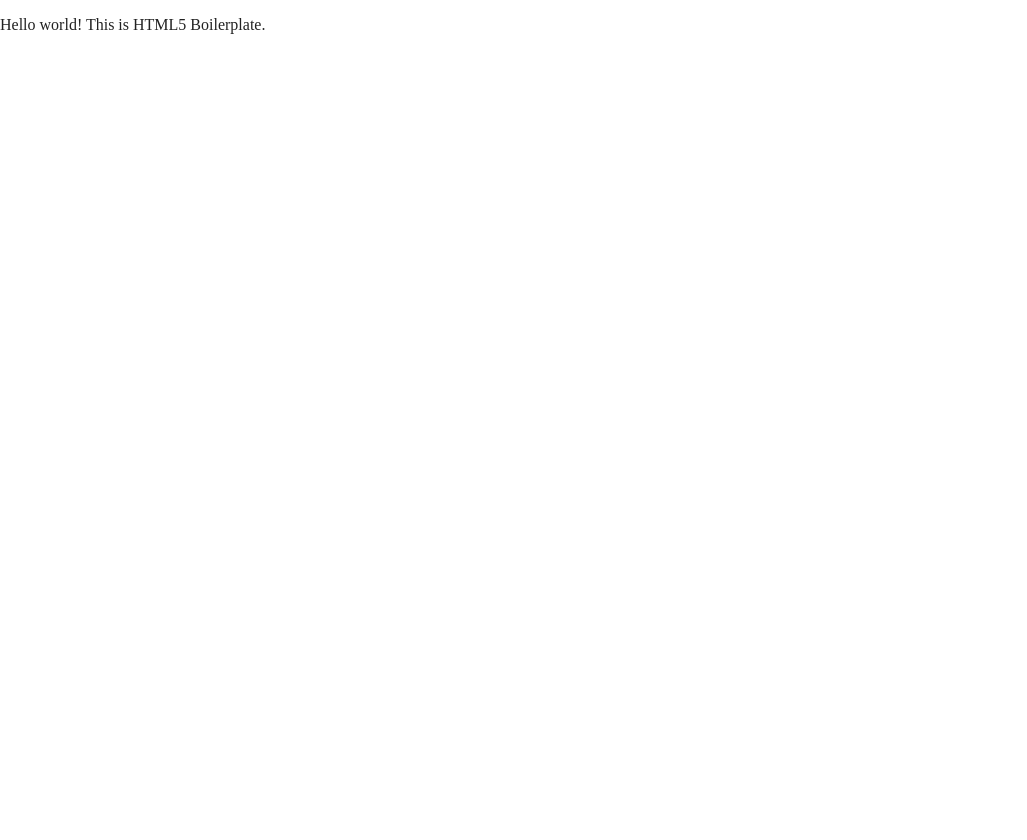
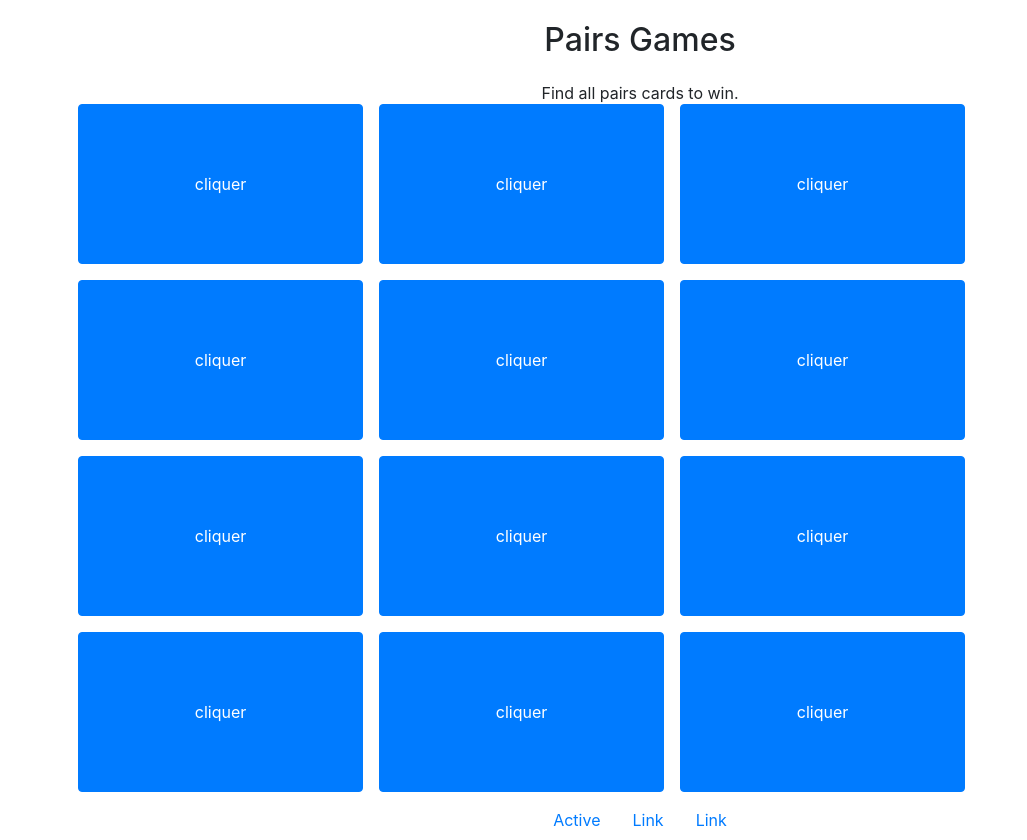
Before and after one commit to royce76/Pairs_Games, a website built with Parcel: page index.html in a window 1280 px wide. Shown: the whole page, without its empty margins (0-1027 px from the left). Before the commit the page ends 800 px from the top, so only its background shows below. Built offline with nearby package versions, Linux system fonts and the light colour scheme.

Commit message:
display 12 cards

```diff
--- a/css/main.css
+++ b/css/main.css
@@ -86,6 +86,14 @@ textarea {
 /* ==========================================================================
    Author's custom styles
    ========================================================================== */
+
+    /*General rules*/
+
+    header {
+      height: 10vh;
+      margin-bottom: 1em;
+    }
+
 
 /* ==========================================================================
    Helper classes
--- a/index.html
+++ b/index.html
@@ -1,16 +1,11 @@
 <!doctype html>
-<html class="no-js" lang="">
+<html class="no-js" lang="fr">
 
 <head>
   <meta charset="utf-8">
-  <title></title>
-  <meta name="description" content="">
+  <title>Pairs games</title>
+  <meta name="description" content="pairs games">
   <meta name="viewport" content="width=device-width, initial-scale=1">
-
-  <meta property="og:title" content="">
-  <meta property="og:type" content="">
-  <meta property="og:url" content="">
-  <meta property="og:image" content="">
 
   <link rel="manifest" href="site.webmanifest">
   <link rel="apple-touch-icon" href="icon.png">
@@ -18,24 +13,49 @@
 
   <link rel="stylesheet" href="css/normalize.css">
   <link rel="stylesheet" href="css/main.css">
+  <!--bootstrap 4 css-->
+  <link rel="stylesheet" href="https://stackpath.bootstrapcdn.com/bootstrap/4.5.2/css/bootstrap.min.css" integrity="sha384-JcKb8q3iqJ61gNV9KGb8thSsNjpSL0n8PARn9HuZOnIxN0hoP+VmmDGMN5t9UJ0Z" crossorigin="anonymous">
 
   <meta name="theme-color" content="#fafafa">
 </head>
 
 <body>
+  <header class="container">
+    <article class="row">
+      <h1 class="col-10 offset-1 text-center">Pairs Games</h1>
+      <p class="col-10 offset-1 text-center">Find all pairs cards to win.</p>
+    </article>
+  </header>
+  <main>
+    <div class="container">
+      <div class="row" id="cardDiv">
 
-  <!-- Add your site or application content here -->
-  <p>Hello world! This is HTML5 Boilerplate.</p>
+      </div>
+    </div>
+  </main>
+  <footer>
+    <ul class="nav justify-content-center">
+      <li class="nav-item">
+        <a class="nav-link active" href="#">Active</a>
+      </li>
+      <li class="nav-item">
+        <a class="nav-link" href="#">Link</a>
+      </li>
+      <li class="nav-item">
+        <a class="nav-link" href="#">Link</a>
+      </li>
+    </ul>
+  </footer>
+
+
   <script src="js/vendor/modernizr-3.11.2.min.js"></script>
   <script src="js/plugins.js"></script>
   <script src="js/main.js"></script>
+  <!--bootstrap 4 js-->
+  <script src="https://code.jquery.com/jquery-3.5.1.slim.min.js" integrity="sha384-DfXdz2htPH0lsSSs5nCTpuj/zy4C+OGpamoFVy38MVBnE+IbbVYUew+OrCXaRkfj" crossorigin="anonymous"></script>
+  <script src="https://cdn.jsdelivr.net/npm/popper.js@1.16.1/dist/umd/popper.min.js" integrity="sha384-9/reFTGAW83EW2RDu2S0VKaIzap3H66lZH81PoYlFhbGU+6BZp6G7niu735Sk7lN" crossorigin="anonymous"></script>
+  <script src="https://stackpath.bootstrapcdn.com/bootstrap/4.5.2/js/bootstrap.min.js" integrity="sha384-B4gt1jrGC7Jh4AgTPSdUtOBvfO8shuf57BaghqFfPlYxofvL8/KUEfYiJOMMV+rV" crossorigin="anonymous"></script>
 
-  <!-- Google Analytics: change UA-XXXXX-Y to be your site's ID. -->
-  <script>
-    window.ga = function () { ga.q.push(arguments) }; ga.q = []; ga.l = +new Date;
-    ga('create', 'UA-XXXXX-Y', 'auto'); ga('set', 'anonymizeIp', true); ga('set', 'transport', 'beacon'); ga('send', 'pageview')
-  </script>
-  <script src="https://www.google-analytics.com/analytics.js" async></script>
 </body>
 
 </html>
--- a/js/main.js
+++ b/js/main.js
@@ -0,0 +1,35 @@
+let imgArray = ['img/aigle.png', 'img/canard.png', 'img/flammand.png', 'img/fly.png', 'img/penguin.png', 'img/singer.png',
+                'img/aigle.png', 'img/canard.png', 'img/flammand.png', 'img/fly.png', 'img/penguin.png', 'img/singer.png'
+];
+
+//Empty cardArray
+let cardArray = [];
+// create twelve cards and images in cardArray
+// function to show cards or images
+function showCard() {
+    for(let i = 0; i < imgArray.length; i++) {
+        let card = document.createElement("button");
+        document.getElementById("cardDiv").appendChild(card);
+        card.style.type = "button";
+        card.innerText = "cliquer";
+        card.classList.add("btn", "btn-primary","col-3", "m-2");
+        card.style.width = "15%";
+        card.style.height = "20vh";
+        /* card.style.backgroundImage = imgArray[i]; */
+        cardArray.push(card);
+    }
+}
+showCard();
+console.log(cardArray);
+
+for(let k = 0; k < cardArray.length; k++){
+    cardArray[k].addEventListener("click", function(){
+        let img = document.createElement("img");
+        cardArray[k] = img;
+        img.style.width = "15%";
+        img.style.height = "20vh";
+        img.classList.add("col-3", "m-2");
+        img.src = imgArray[k];
+        console.log(cardArray[k]);
+    });
+}
```
